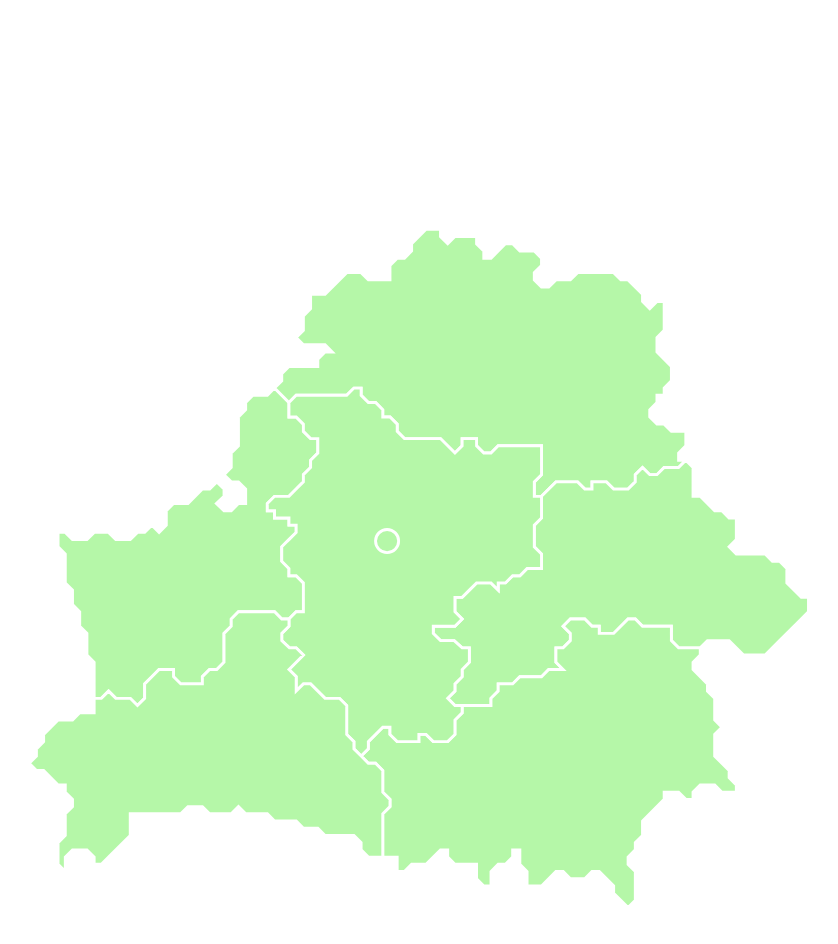
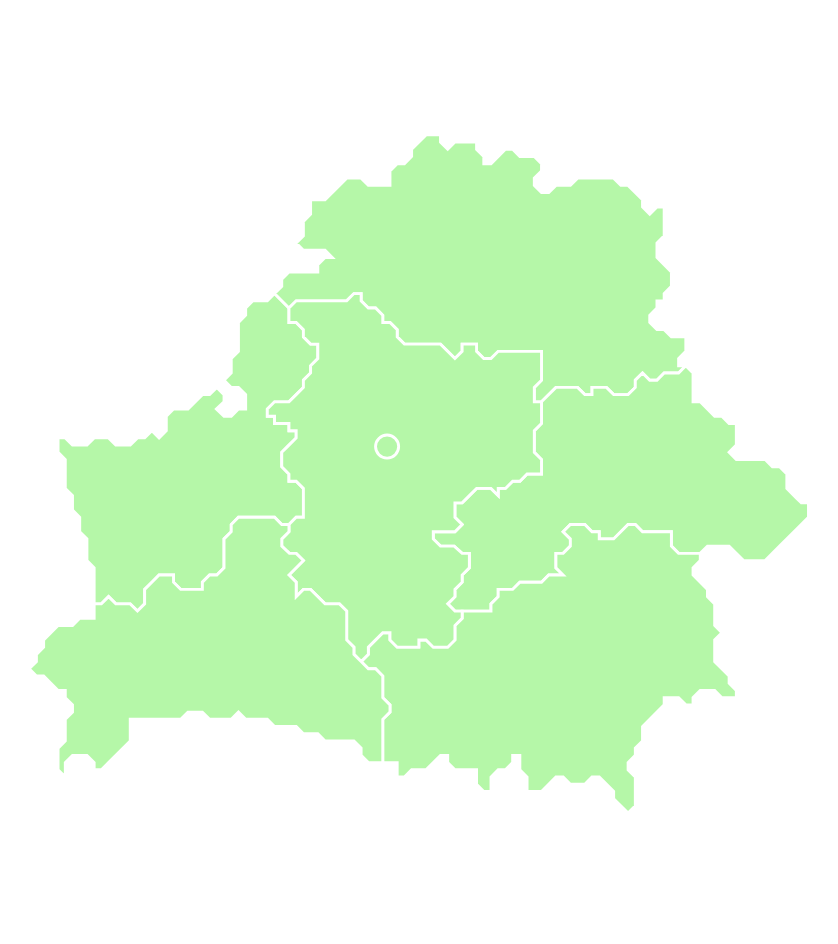
Before and after one commit to tamga05/Map, a website: page src/index.html in a window 1280 px wide. Shown: the whole page, without its empty margins (221-1059 px from the left). Drawn offline with Linux system fonts and the light colour scheme; files that its build step writes are made by us from their sources; files whose address does not match are found by name.

Commit message:
addition

```diff
--- a/src/index.html
+++ b/src/index.html
@@ -15,7 +15,7 @@
     <div class="svg">
 
         <svg xmlns="http://www.w3.org/2000/svg" xmlns:xlink="http://www.w3.org/1999/xlink" width="210mm" height="297mm"
-            viewBox="0 0 21000 29700">
+            viewBox="0 2500 21000 29700">
 
             <g id="map">
 
```
Also changed, not shown: src/assets/scss/main.scss (+0 -28 lines), dist/assets/css/style.css, dist/assets/css/style.min.css, dist/index.html, 1 other file.
